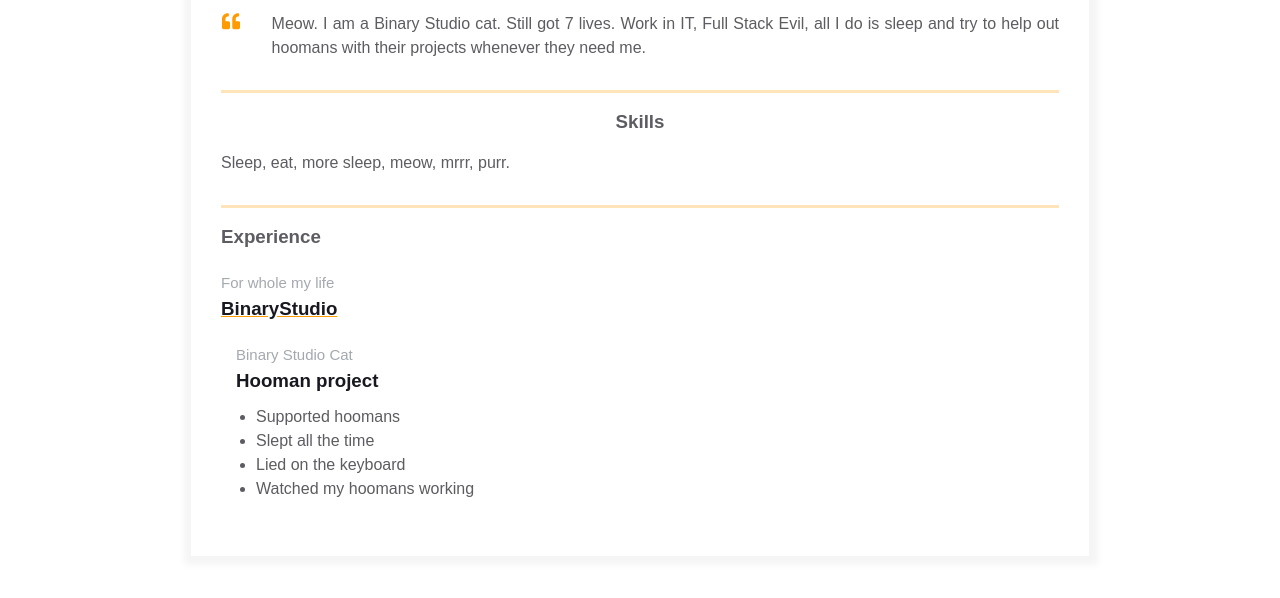
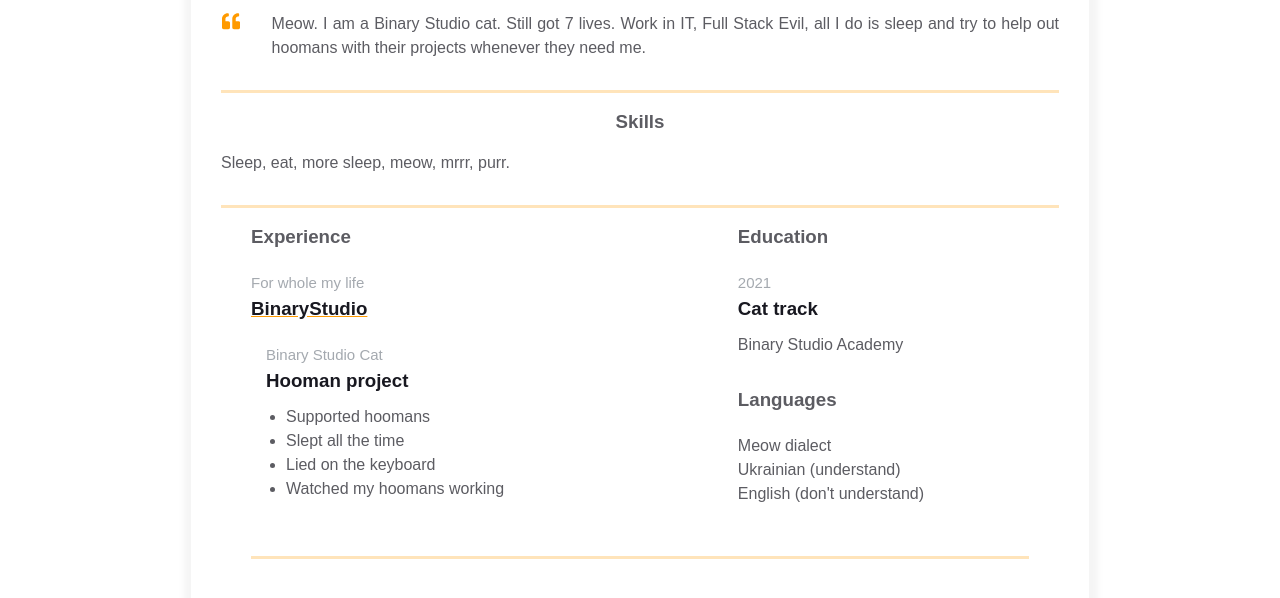
Before and after one commit to ofenchuk/homepage, a plain HTML site: page index.html in a window 1280 px wide. Shown: the part 362-960 px from the top of the page. Drawn offline with Linux system fonts and the light colour scheme.

Commit message:
added additional info

```diff
--- a/index.html
+++ b/index.html
@@ -93,6 +93,9 @@
             </div>
           </div>
 
+          <div class="container">
+            <div class="resume__block">
+              <div class="main-info fh">
                 <div class="experiences">
                   <h3 class="experiences__header">Experience</h3>
                   <div class="experiences__company">
@@ -100,7 +103,9 @@
                       <span class="experiences__company-header-durability"
                         >For whole my life</span
                       >
-                <h3 class="experiences__company-header-name">BinaryStudio</h3>
+                      <h3 class="experiences__company-header-name">
+                        BinaryStudio
+                      </h3>
                     </div>
 
                     <div class="experiences__company-project">
@@ -119,6 +124,40 @@
                     </div>
                   </div>
                 </div>
+
+                <div class="additional-info fv">
+                  <div class="additional-info__education">
+                    <h3 class="additional-info__education-header">Education</h3>
+                    <div class="additional-info__education-university">
+                      <span
+                        class="additional-info__education-university-durability"
+                        >2021</span
+                      >
+                      <h3
+                        class="additional-info__education-university-speciality"
+                      >
+                        Cat track
+                      </h3>
+                      <p class="additional-info__education-university-name">
+                        Binary Studio Academy
+                      </p>
+                    </div>
+                  </div>
+
+                  <div class="additional-info__languages">
+                    <h3 class="additional-info__languages-header">Languages</h3>
+                    <p class="additional-info__languages-item">Meow dialect</p>
+                    <p class="additional-info__languages-item">
+                      Ukrainian (understand)
+                    </p>
+                    <p class="additional-info__languages-item">
+                      English (don't understand)
+                    </p>
+                  </div>
+                </div>
+              </div>
+            </div>
+          </div>
         </div>
       </div>
     </main>
```
Lines whose indentation alone changed are shown as unchanged.
